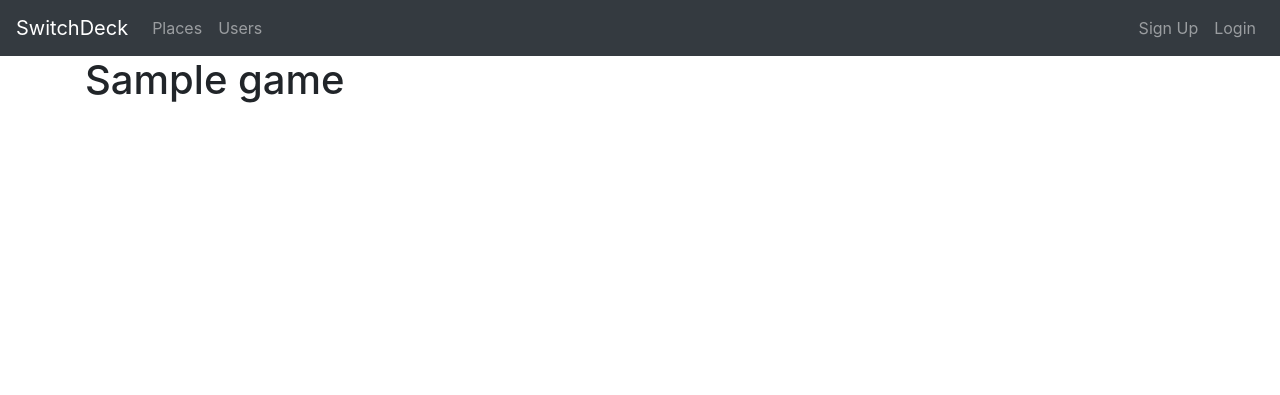
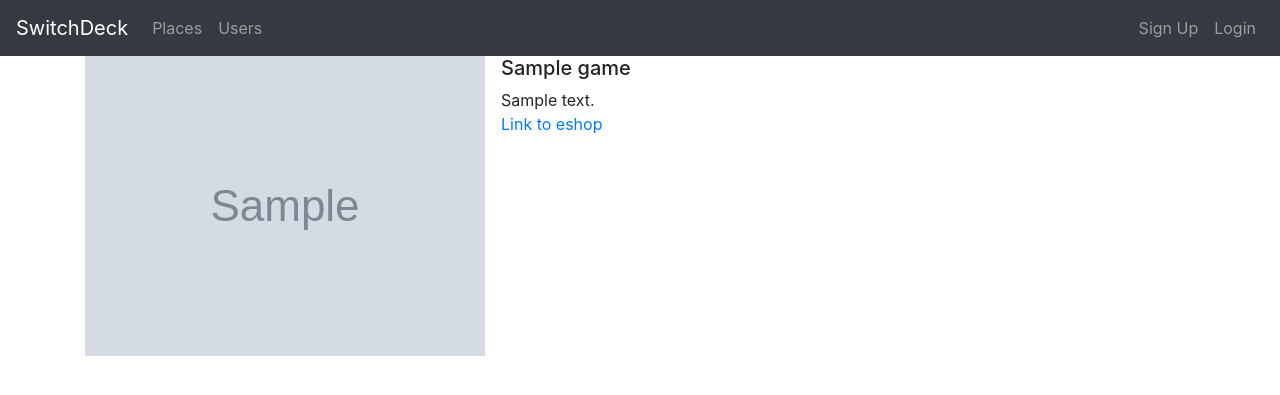
Before and after one commit to dem214/switchdeck, a Django app: page /game-id/1/ in a window 1280 px wide. Shown: the top 395 px of the page. Run offline with Django 3.2, Linux system fonts and the light colour scheme; tables that the repository leaves empty hold one stand-in row (values such as "Sample post"); grey boxes marked "Sample" are stand-in pictures; some libraries are stand-ins or nearby versions.

Commit message:
game page look improvment

```diff
--- a/switchdecksite/switchdeck/templates/switchdeck/game.html
+++ b/switchdecksite/switchdeck/templates/switchdeck/game.html
@@ -11,8 +11,17 @@
 
 {% block content %}
 
-<h1>{{ game.name }}</h1>
-{{ game.discription}}
+<div class="media">
+  <img class="mr-3" src="{{ game.cover.url }}" alt="{{ game.name }} cover"
+  width="400">
+  <div class="media-body">
+    <h5 class="mt-0">{{ game.name }}</h5>
+    {{ game.description }}
+    {% if game.eshop_url %}
+    <p><a href="{{game.eshop_url}}">Link to eshop</a></p>
+    {% endif %}
+  </div>
+</div>
 
 {% if sell_list %}
 <a href="{% url 'game_sell_list' game.id%}">
```
